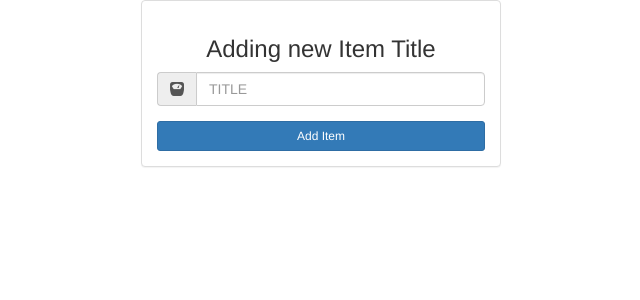
After one commit to Dpham181/CPSC-463, a PHP site: page /admin/add_titile.html in a window 1280 px wide. The commit adds this page. Shown: the top 300 px of the page, without its empty margins (319-959 px from the left). Run offline with PHP 8.4, Linux system fonts and the light colour scheme; some libraries are stand-ins or nearby versions.

Commit message:
updated onclick for admin page

```diff
--- a/CPSC_463/LOGIN SYSTEM/login_page.php
+++ b/CPSC_463/LOGIN SYSTEM/login_page.php
@@ -63,11 +63,11 @@ $sql = "SELECT
     if($dbtype == 'A' ){
 
 
-      header("location:../admin/admin_page.html");
+      header("location:../admin/admin_page.php");
     }
     else if($dbtype == 'R'){
 
-      header("location:../user/regular_page.html");
+      header("location:../user/regular_page.php");
     }
   }
   else {
--- /dev/null
+++ b/CPSC_463/admin/add_titile.html
@@ -0,0 +1,41 @@
+<!DOCTYPE html>
+<html lang="en" dir="ltr">
+
+<head>
+  <meta charset="utf-8">
+  <title>ADMIN ADDING FORM</title>
+  <link href="//maxcdn.bootstrapcdn.com/bootstrap/3.3.0/css/bootstrap.min.css" rel="stylesheet" id="bootstrap-css">
+  <script src="//maxcdn.bootstrapcdn.com/bootstrap/3.3.0/js/bootstrap.min.js"></script>
+  <script src="//code.jquery.com/jquery-1.11.1.min.js"></script>
+</head>
+
+<body>
+  <div id="fullscreen_bg" class="fullscreen_bg" />
+  <form class="form-signin" action="add_title.php" method="POST" >
+    <div class="container">
+      <div class="row">
+        <div class="col-md-4 col-md-offset-4">
+          <div class="panel panel-default">
+            <div class="panel-body">
+              <h3 class="text-center">
+                        Adding new Item Title</h3>
+              <form class="form form-signup" role="form" action="add_title.php" method="POST">
+
+                <div class="form-group">
+                  <div class="input-group">
+                    <span class="input-group-addon"><span class="glyphicon glyphicon-scale"></span></span>
+                    <input type="Text" name="titile" class="form-control" placeholder="TITLE" />
+                  </div>
+                </div>
+                <button type="submit" class="btn btn-sm btn-primary btn-block" role="button"> Add Item</button>
+              </form>
+            </div>
+          </div>
+        </div>
+      </div>
+    </div>
+  </form>
+
+</body>
+
+</html>
```
Also changed, not shown: CPSC_463/admin/add_title.php (added, +12 -0 lines), CPSC_463/admin/admin_page.php (added, +47 -0 lines), CPSC_463/user/regular_page.php (added, +32 -0 lines).
